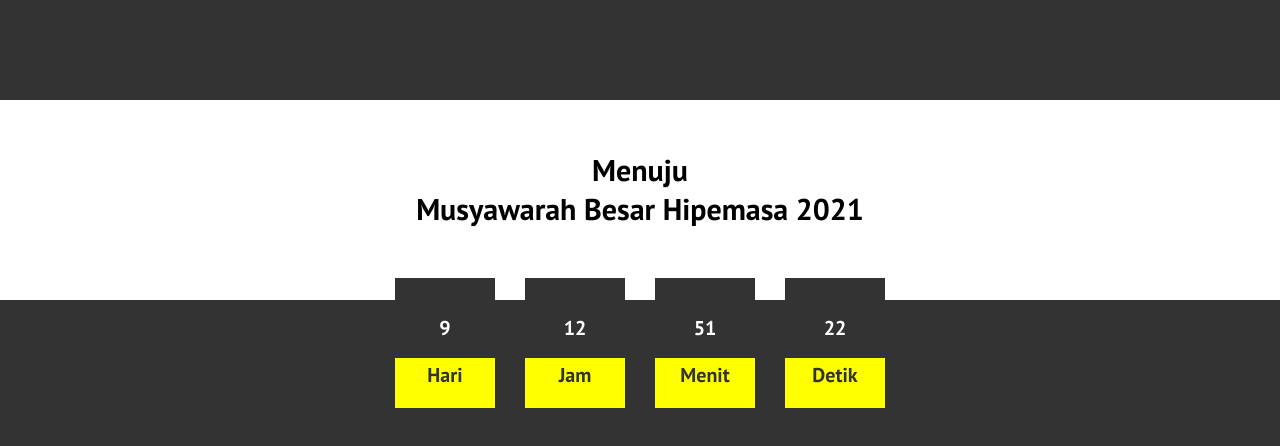
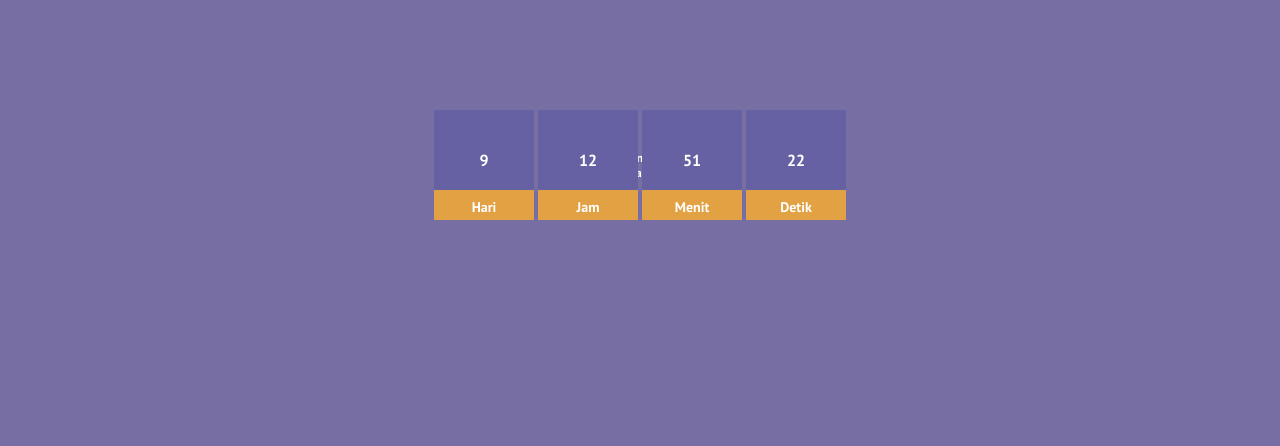
Before and after one commit to rajaindraramoza/hipemasa, a plain HTML site: page index.html in a window 1280 px wide. Drawn offline with Linux system fonts and the light colour scheme.

Commit message:
Update style.css

```diff
--- a/style.css
+++ b/style.css
@@ -2,43 +2,39 @@
 * {
   margin: 0;
   padding: 0;
+  margin-top: 100px;
   font-family: "PT Sans", sans-serif;
-  font-size: 50px;
+  font-size: 12px;
   text-align: center;
+  color: white;
+}
+img{
+  margin-top: -250px;
+  width: 100px;
+  height: auto;
 }
 body {
-  background: #333;
-}
-.container {
-  width: 100%;
-  height: 200px;
-  margin-top: 100px;
-  position: absolute;
-  background: #fff;
-  background-attachment: fixed;
-  display: flex;
-  align-items: center;
-  flex-direction: column;
-}
-.container h2 {
-  margin-top: 50px;
-  font-size: 30px;
-  font-weight: 100;
+  /* background:url(img/leviq.jpg); */
+  background: #776ea3;
 }
 .countdown {
   display: flex;
-  margin-top: 50px;
+  margin-top: -70px;
+  justify-content: center;
+}
+h2 {
+  margin-top: -50px;
 }
 .countdown div {
   position: relative;
   width: 100px;
-  height: 100px;
+  height: 80px;
   line-height: 100px;
   text-align: center;
-  background-color: #333;
+  background-color: #6661a3;
   color: #fff;
-  margin: 0 15px;
-  font-size: 20px;
+  margin: 0 2px;
+  font-size: 16px;
   font-weight: 500;
 }
 .countdown div:before {
@@ -47,10 +43,12 @@ body {
   bottom: -30px;
   left: 0;
   width: 100%;
-  height: 50px;
-  background: #ff0;
-  color: #333;
-  font-size: 20px;
+  height: 30px;
+  background: #e2a143;
+  /* color: #b54b4d; */
+
+  color : white;
+   font-size: 14px;
   line-height: 35px;
   font-weight: 30px;
 }
@@ -66,3 +64,10 @@ body {
 .countdown #second:before {
   content: "Detik";
 }
+
+@media (min-width: 992px) {
+  body {
+    background: #776ea3;
+  }
+
+ }
```
